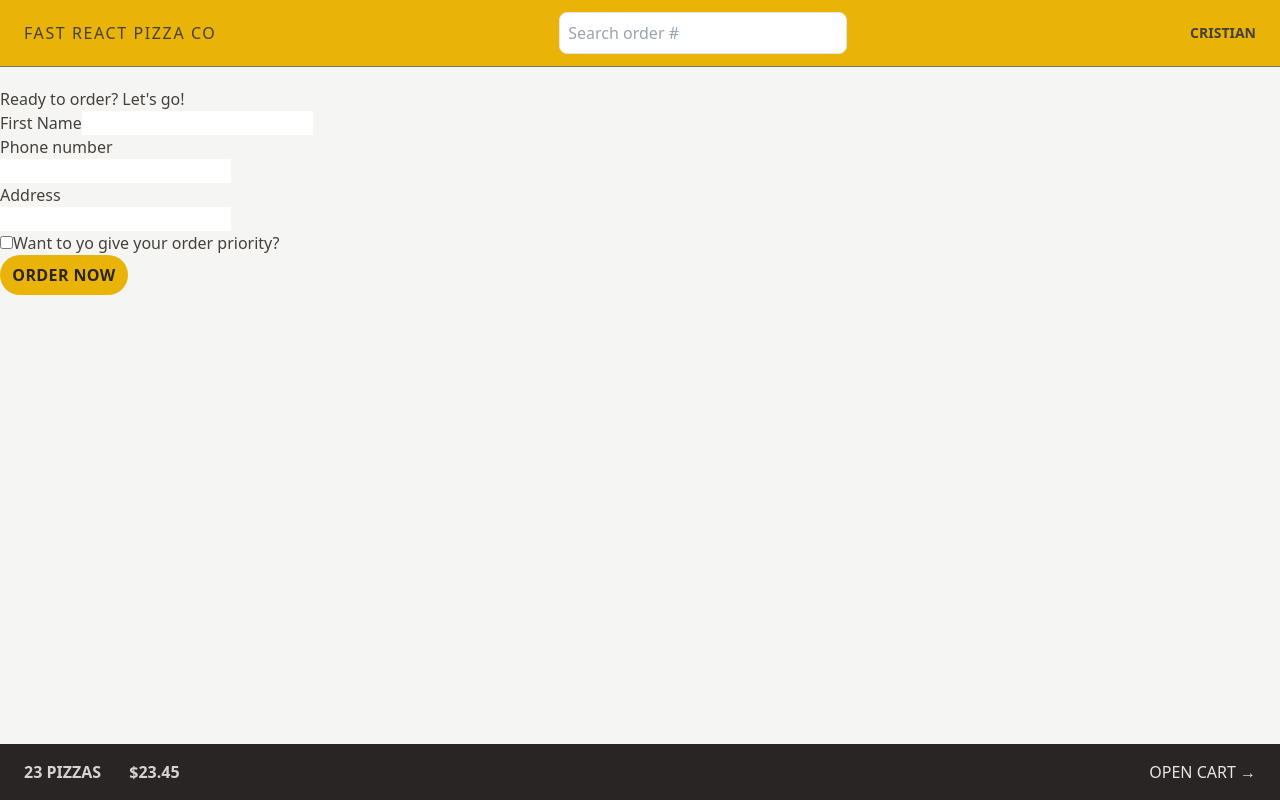
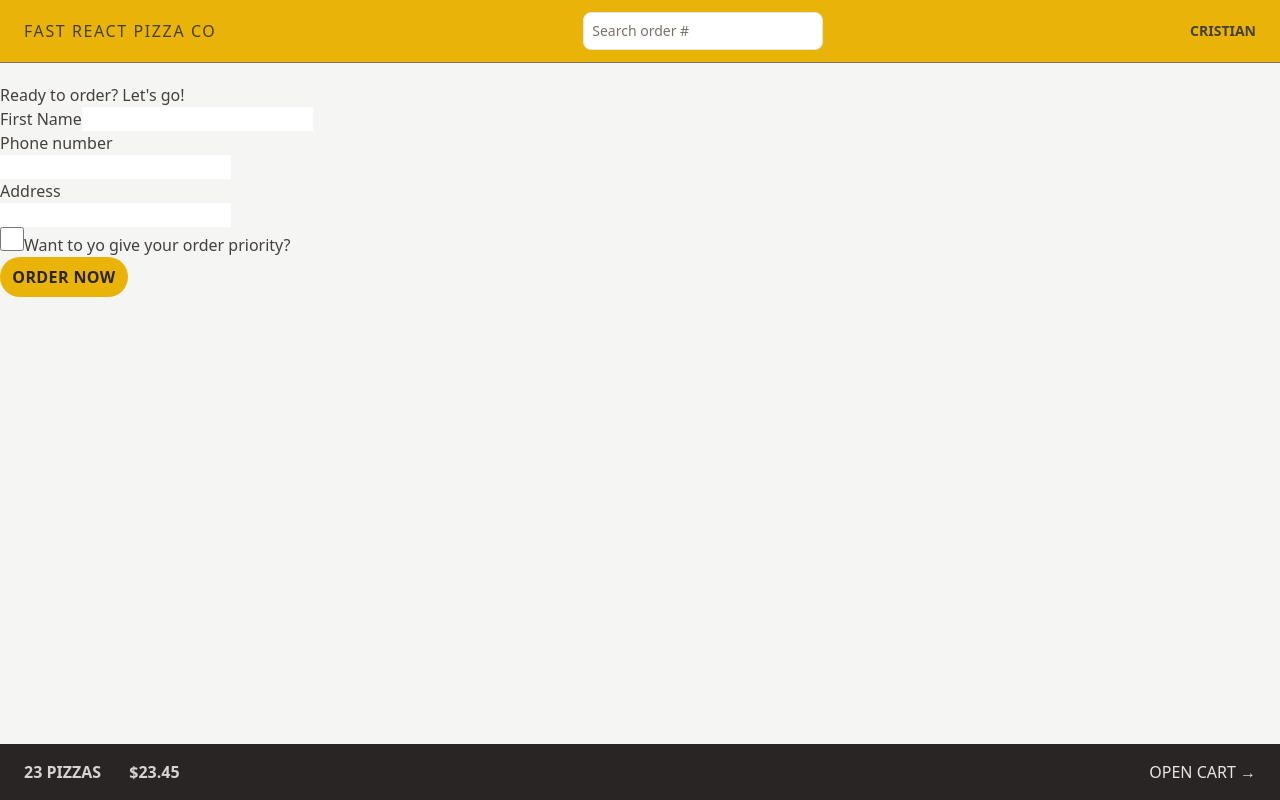
Before and after one commit to CristianLopes/fast-react-pizza, a React (Vite) app: page /order/new in a window 1280 px wide. Built offline with nearby package versions, Linux system fonts and the light colour scheme.

Commit message:
add some basic styles

```diff
--- a/src/features/order/CreateOrder.jsx
+++ b/src/features/order/CreateOrder.jsx
@@ -79,6 +79,8 @@ function CreateOrder() {
 
         <div>
           <input
+            className='h-6 w-6 accent-yellow-500
+            focus:outline-none focus:ring focus:ring-yellow-500 focus:ring-offset-2'
             type='checkbox'
             name='priority'
             id='priority'
--- a/src/features/order/SearchOrder.jsx
+++ b/src/features/order/SearchOrder.jsx
@@ -17,7 +17,10 @@ function SearchOrder() {
   return (
     <form onSubmit={handleSubmit}>
       <input
-        className='w-72 px-2 py-2 border border-stone-200 rounded-lg'
+        className='w-32 px-2 py-2 border text-sm border-stone-200 rounded-lg
+        placeholder-stone-500
+        transition-all duration-300 sm:w-60
+        sm:focus:w-64 focus:outline-none focus:ring focus:ring-yellow-500 focus:ring-opacity-50'
         placeholder='Search order #'
         value={query}
         onChange={(e) => setQuery(e.target.value)}
```
